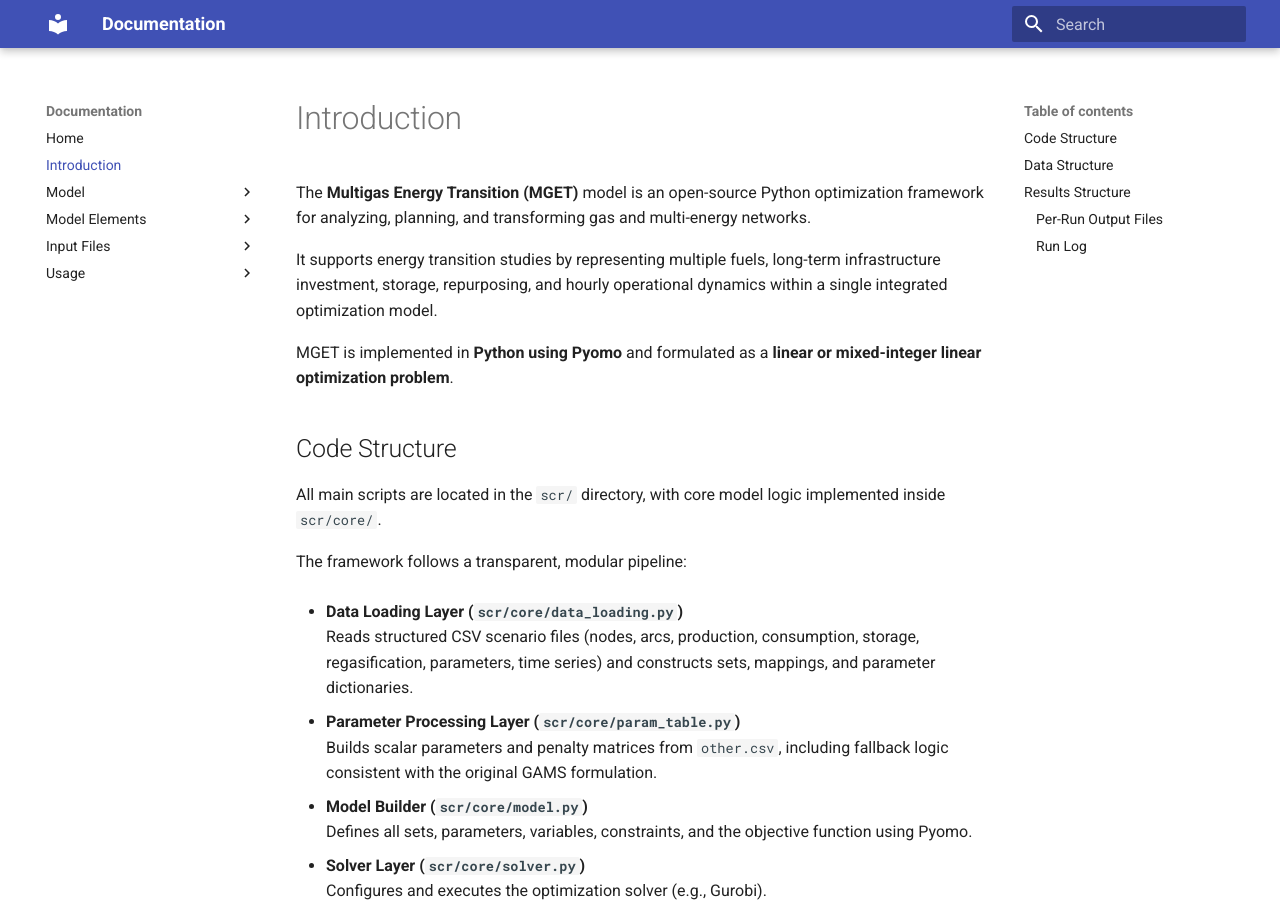
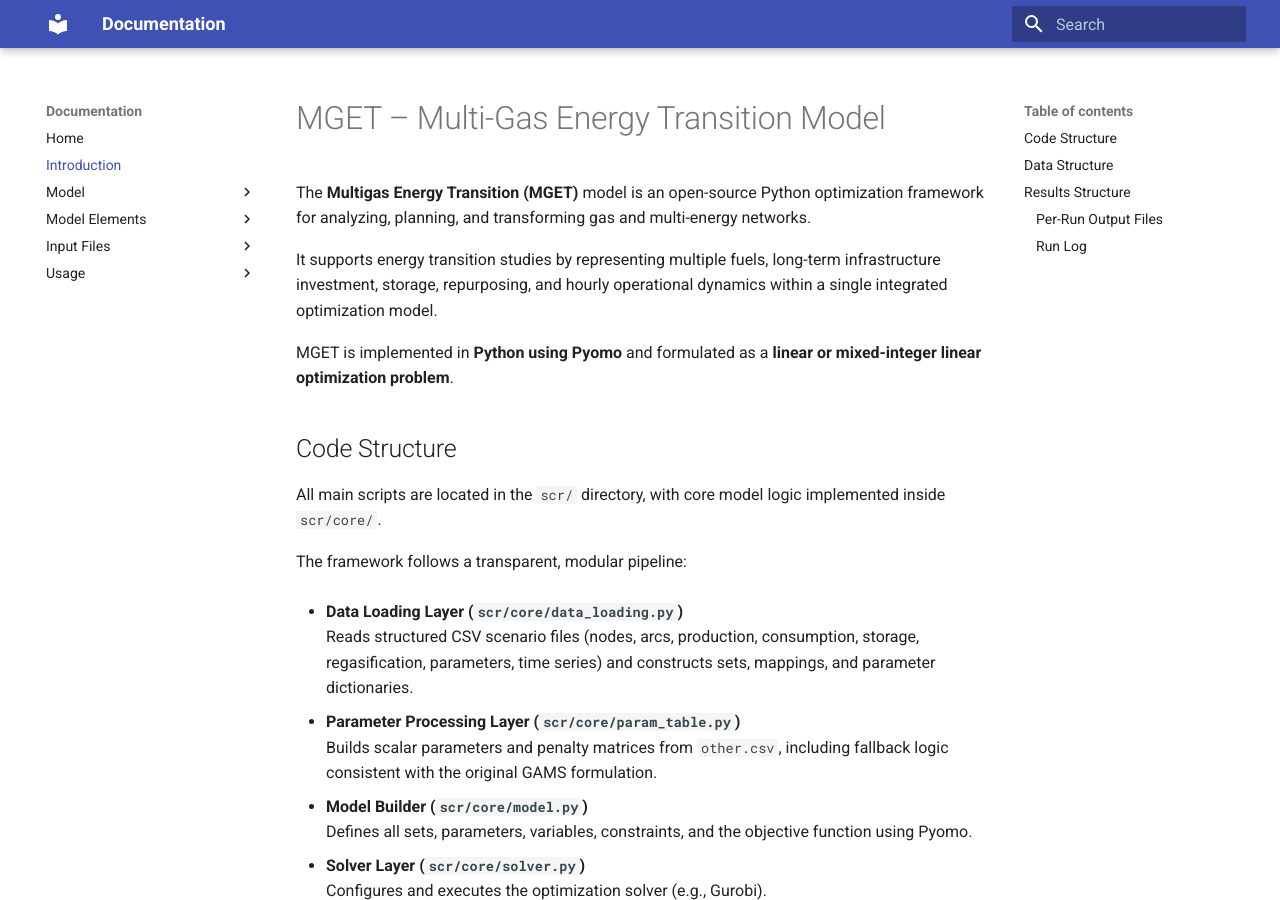
Before and after one commit to ParinazAliasghari/NordHHub, an MkDocs documentation site: the page built from docs/introduction.md, in a window 1280 px wide and 900 px high. Built offline with MkDocs 1.6.1 and Material for MkDocs 9.7.7, drawn with Linux system fonts in a browser that asks for light colours.

Commit message:
Add title for MGET introduction document

```diff
--- a/docs/introduction.md
+++ b/docs/introduction.md
@@ -1,3 +1,5 @@
+# MGET – Multi-Gas Energy Transition Model
+
 The **Multigas Energy Transition (MGET)** model is an open-source Python optimization framework
 for analyzing, planning, and transforming gas and multi-energy networks.
 
```
